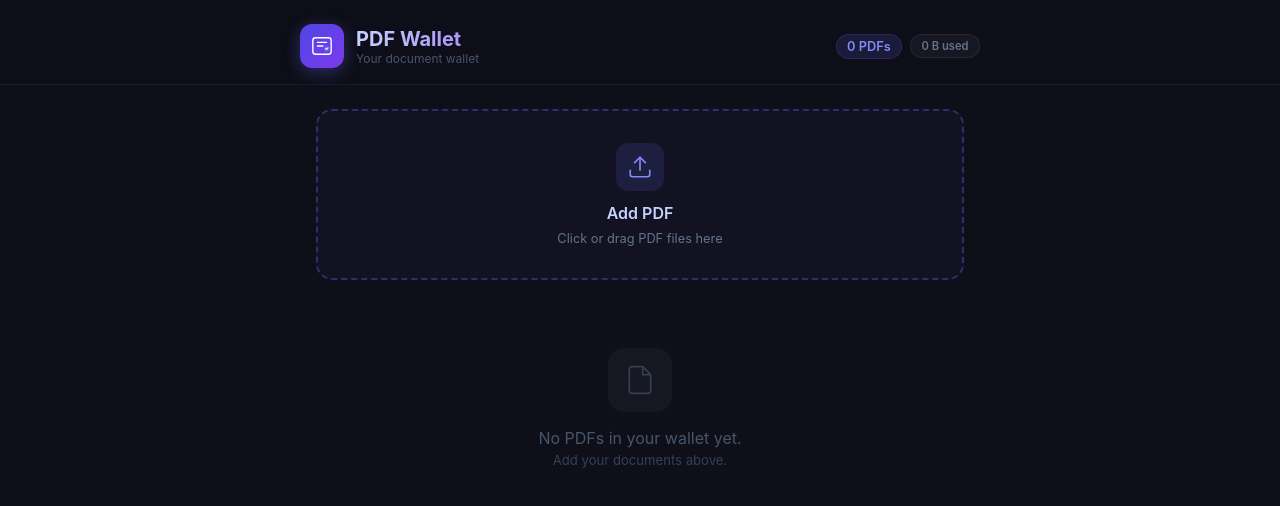
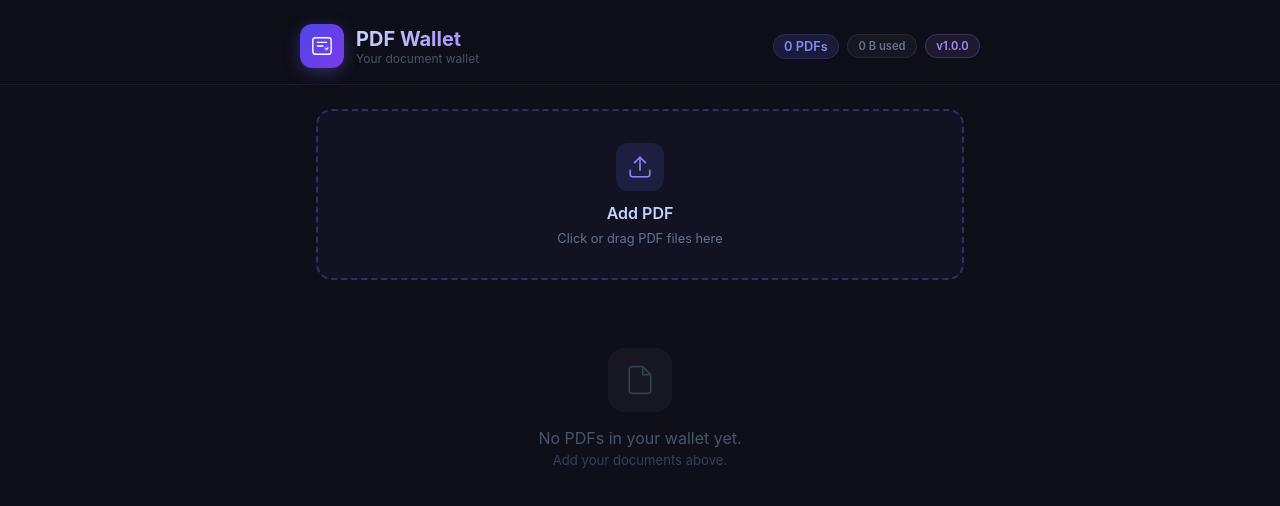
Before and after one commit to juscilan/wallet_pdf, a Svelte app: page / in a window 1280 px wide. Shown: the top 506 px of the page. Built offline with nearby package versions, Linux system fonts and the light colour scheme.

Commit message:
feat(app): display package version in header

```diff
--- a/src/App.svelte
+++ b/src/App.svelte
@@ -1,5 +1,6 @@
 <script>
   import { onMount } from 'svelte'
+  import packageInfo from '../package.json'
   import PdfCard from './lib/PdfCard.svelte'
   import UploadButton from './lib/UploadButton.svelte'
   import { loadPdfs, usedSpace } from './lib/pdfStore.js'
@@ -8,6 +9,7 @@
   let toasts = []
   let search = ''
   let spaceUsed = '0 B'
+  const appVersion = packageInfo.version
 
   onMount(() => {
     pdfs = loadPdfs()
@@ -87,6 +89,7 @@
       <div class="stats">
         <span class="badge">{pdfs.length} PDF{pdfs.length !== 1 ? 's' : ''}</span>
         <span class="badge badge-sm">{spaceUsed} used</span>
+        <span class="badge badge-version" aria-label={`App version ${appVersion}`}>v{appVersion}</span>
       </div>
     </div>
   </header>
@@ -246,6 +249,12 @@
     border: 1px solid rgba(99,102,241,0.2);
   }
   .badge-sm { font-size: 0.7rem; color: #64748b; background: rgba(255,255,255,0.04); border-color: rgba(255,255,255,0.07); }
+  .badge-version {
+    font-size: 0.7rem;
+    color: #a78bfa;
+    background: rgba(167,139,250,0.1);
+    border-color: rgba(167,139,250,0.2);
+  }
 
   /* Main */
   main {
```
